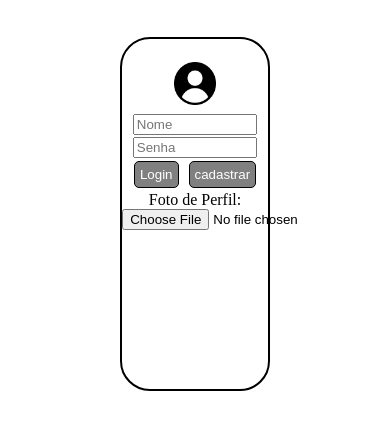
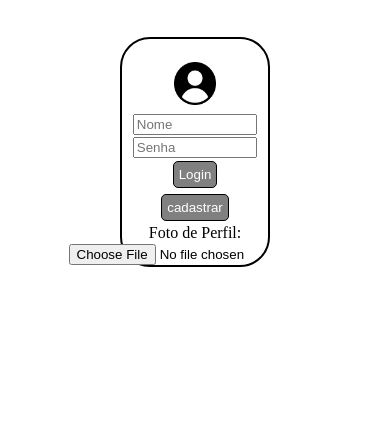
Before and after one commit to jonatasperaza/jornal-1info2, a plain HTML site: page HTML/Index.html in a window 390 px wide. Drawn offline with Linux system fonts and the light colour scheme.

Commit message:
responsividade pagina de login

```diff
--- a/HTML/Index.html
+++ b/HTML/Index.html
@@ -12,15 +12,16 @@
     <div class="fp">
         <img src="../img/603874.png" alt="Imagem de usuario" id="imgl">
     </div>
-    <div class="usr">
-        <input type="text" id="user" class="userc" placeholder="Nome"><br>
-        <input type="password" id="password" class="userc" placeholder="Senha"><br>
-        <input type="submit" class="btn" onclick="fazerLogin();" value="Login"  />
-        <input type="submit" class="btn" onclick="cadastrar();" value="cadastrar" />
-        <label for="fotoPerfil">Foto de Perfil:</label><br>
-        <input type="file" id="imagemInput">
-        <br>
-    </div>
+
+    <input type="text" id="user" class="userc" placeholder="Nome">
+    <input type="password" id="password" class="userc" placeholder="Senha">
+    <input type="submit" class="btn" onclick="fazerLogin();" value="Login"  />
+    <input type="submit" class="btn" onclick="cadastrar();" value="cadastrar" />
+    <label for="fotoPerfil">Foto de Perfil:</label>
+    <input type="file" id="imagemInput" class="userc">
+
+
+
 </div>
 </body>
 </html>
--- a/css/style.css
+++ b/css/style.css
@@ -1,13 +1,19 @@
-.userc, .passwordc {
-margin-top: 2px;
-width: 80%;
+.userc {
+    display: flex;
+    flex-direction: column;
+    align-self: center;
+    margin-top: 2px;
+    width: 80%;
+    gap: 10rem;
 }
 .tlogin {
+    display: flex;
+    flex-direction: column;
     border: 2px solid black;
     border-radius: 30px;
     text-align: center;
     margin: 10% 30%;
-    height: 350px;
+
 }
 #imgl {
     width: 40%;
@@ -17,17 +23,20 @@ width: 80%;
     margin: 3px 20px;
 }
 .btn {
-    margin: 3px;
+    margin: 3px auto;
     border-radius: 5px;
     border: 1px solid black;
     padding: 5px;
     background-color: gray;
     color: white;
-    transition: 1s ease-in-out;
+    transition: 0.4s ease-in-out;
 }
 .btn:hover {
      background-color: aqua;
-     transition: 0.2s;
+     transition: 0.4s;
      cursor: pointer;
 
 }
+#imagemInput{
+    width: auto;
+}
```
